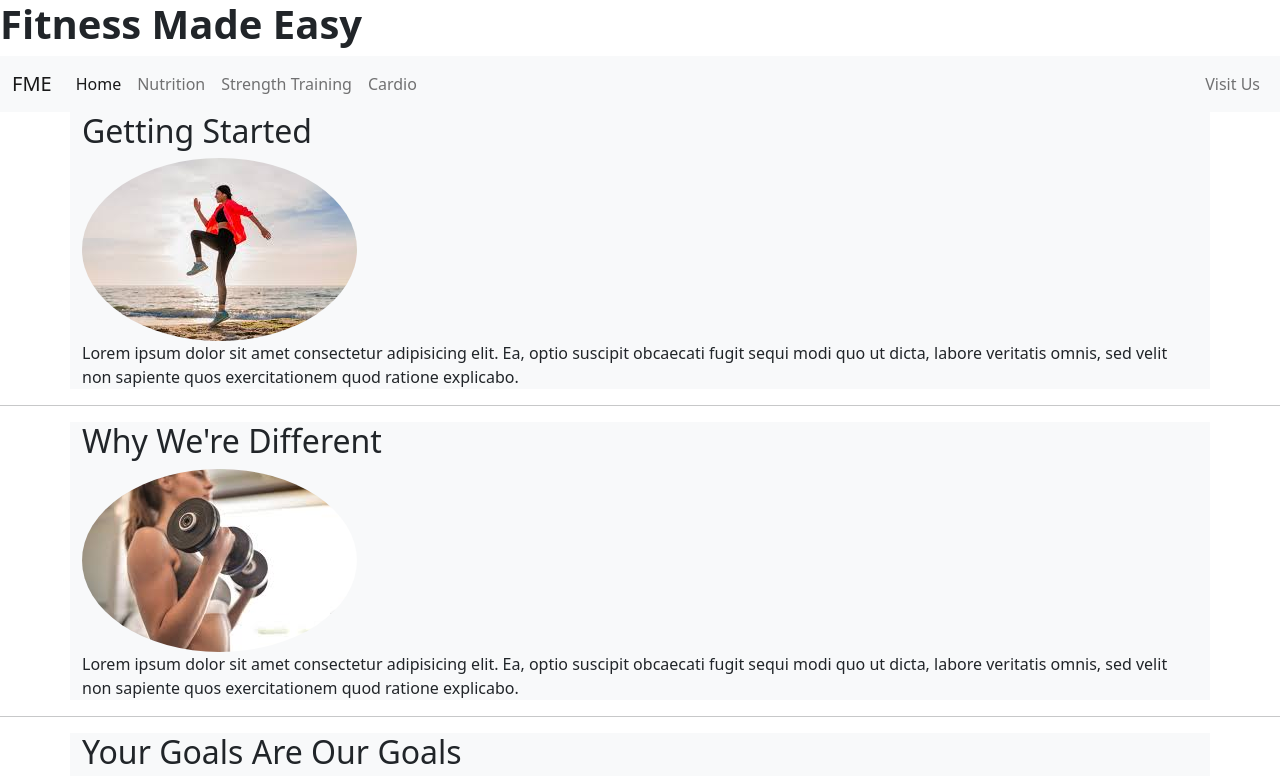
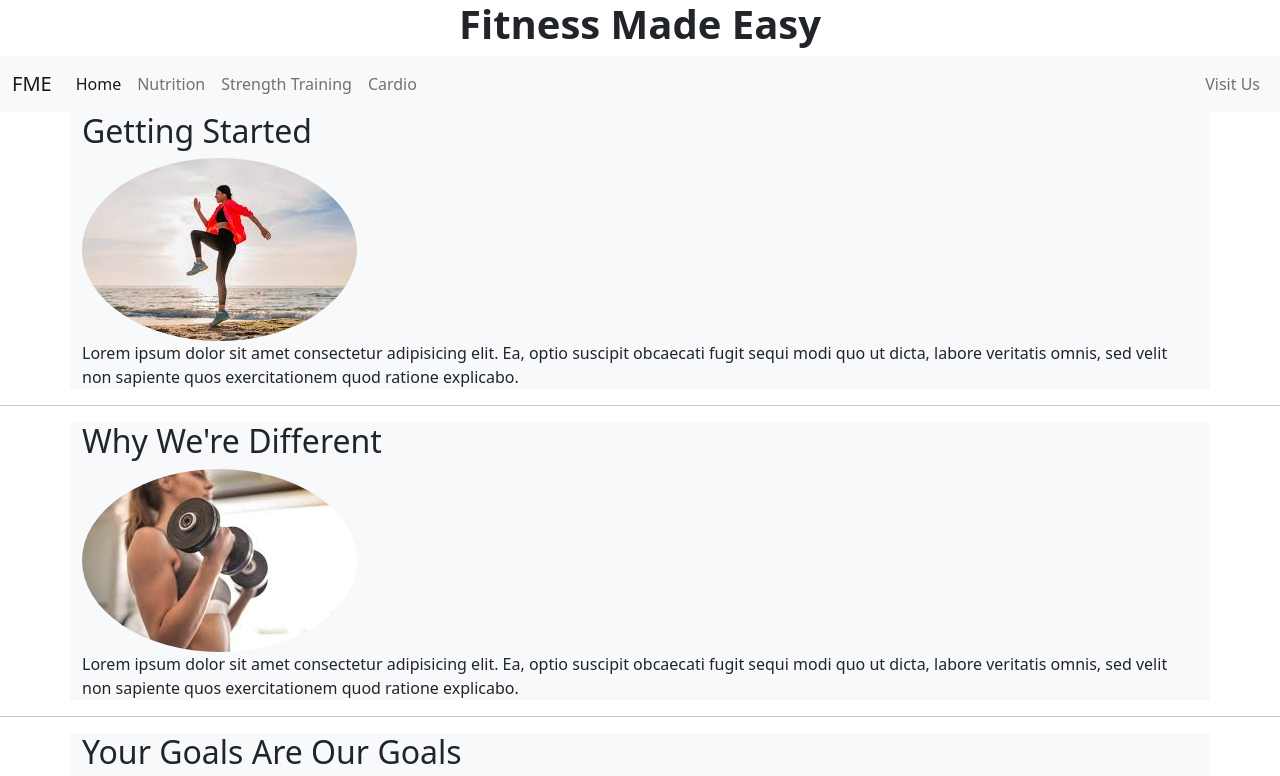
Before and after one commit to dariancmagee/bootstrap101, a plain HTML site: page basic.html in a window 1280 px wide. Shown: the top 776 px of the page. Drawn offline with nearby package versions, Linux system fonts and the light colour scheme.

Commit message:
modified html

```diff
--- a/basic.html
+++ b/basic.html
@@ -12,7 +12,7 @@
     <title>Fitness ME</title>
   </head>
   <body>
-    <h1><b>Fitness Made Easy</b></h1>
+    <h1 class="text-center"><b>Fitness Made Easy</b></h1>
     <nav class="navbar navbar-expand-lg navbar-light bg-light">
       <div class="container-fluid">
           <a href="#" class="navbar-brand">FME</a>
```
Also changed, not shown: index.html (+0 -1 lines).
